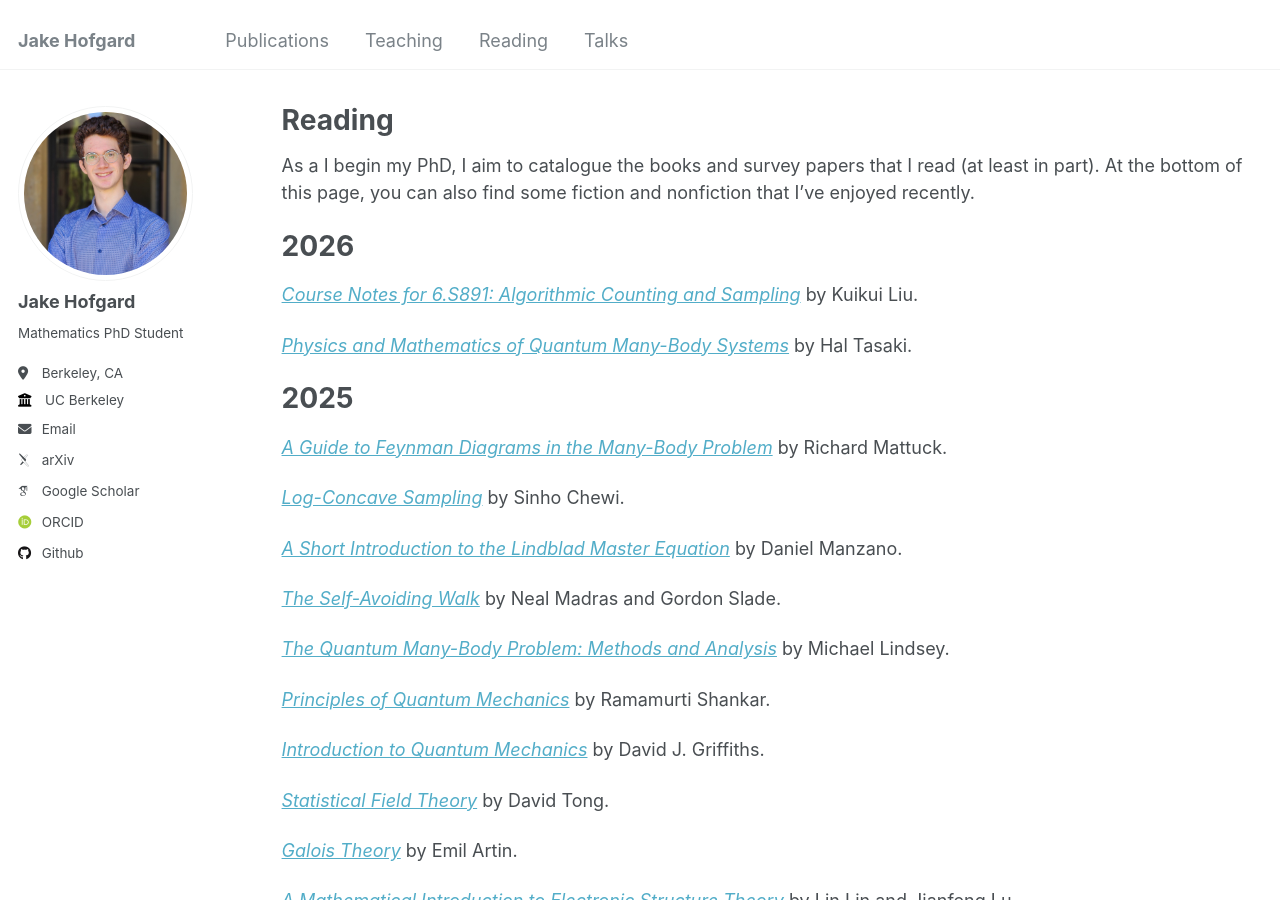
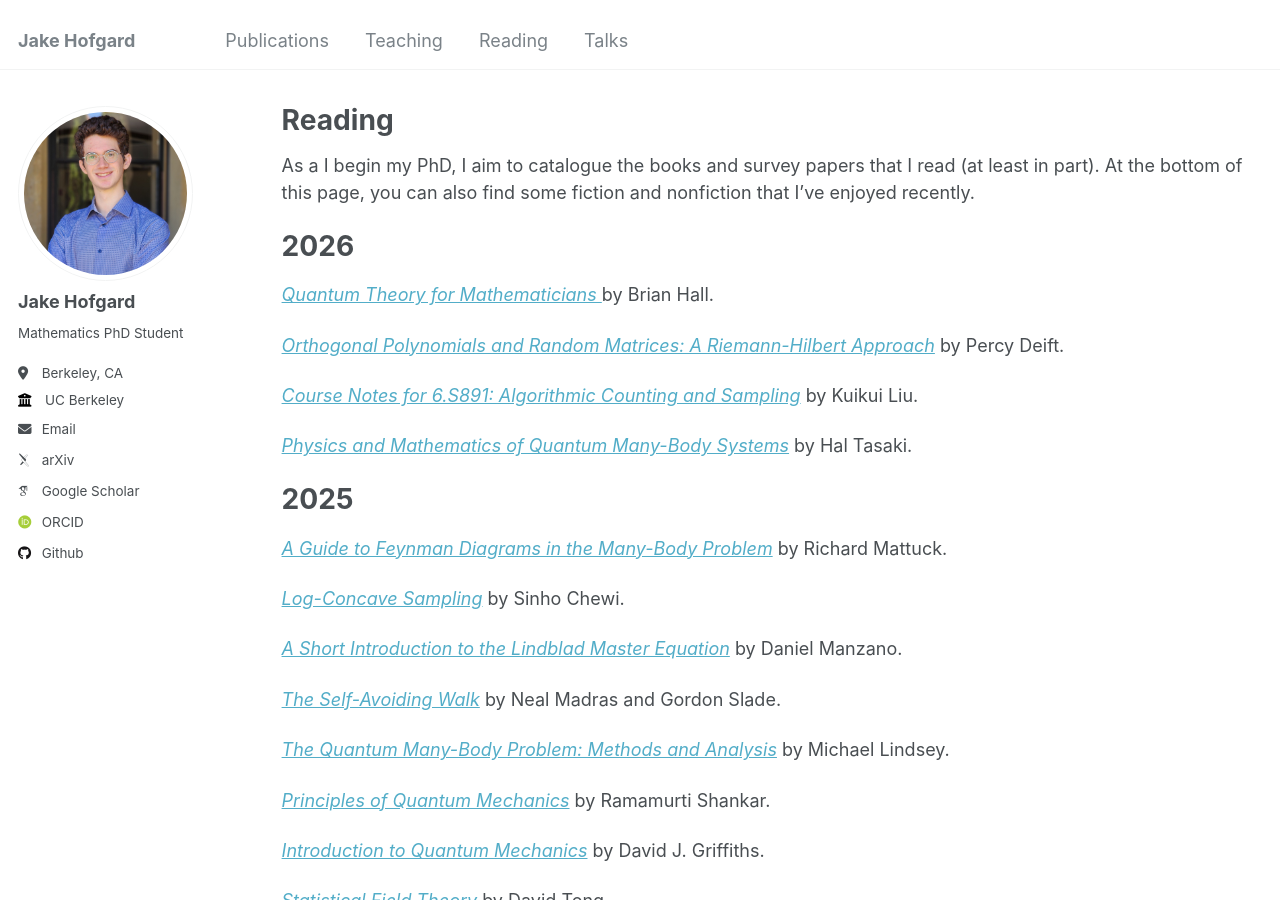
Before and after one commit to jakehofgard/jakehofgard.github.io, a Jekyll site: the page built from _pages/reading.md, in a window 1280 px wide and 900 px high. Built offline with Jekyll 4.4.1, drawn with Linux system fonts in a browser that asks for light colours; some web fonts are replaced.

Commit message:
Update reading

```diff
--- a/_pages/reading.md
+++ b/_pages/reading.md
@@ -8,6 +8,10 @@ author_profile: true
 As a I begin my PhD, I aim to catalogue the books and survey papers that I read (at least in part). At the bottom of this page, you can also find some fiction and nonfiction that I've enjoyed recently.
 
 # 2026
+
+*[Quantum Theory for Mathematicians ](https://link.springer.com/book/10.1007/978-1-4614-7116-5)* by Brian Hall.
+
+*[Orthogonal Polynomials and Random Matrices: A Riemann-Hilbert Approach](https://pubs.ams.org/ebooks/cln/003/)* by Percy Deift.
 
 *[Course Notes for 6.S891: Algorithmic Counting and Sampling](https://kuikuiliu.github.io/teaching/au2023)* by Kuikui Liu.
 
```
